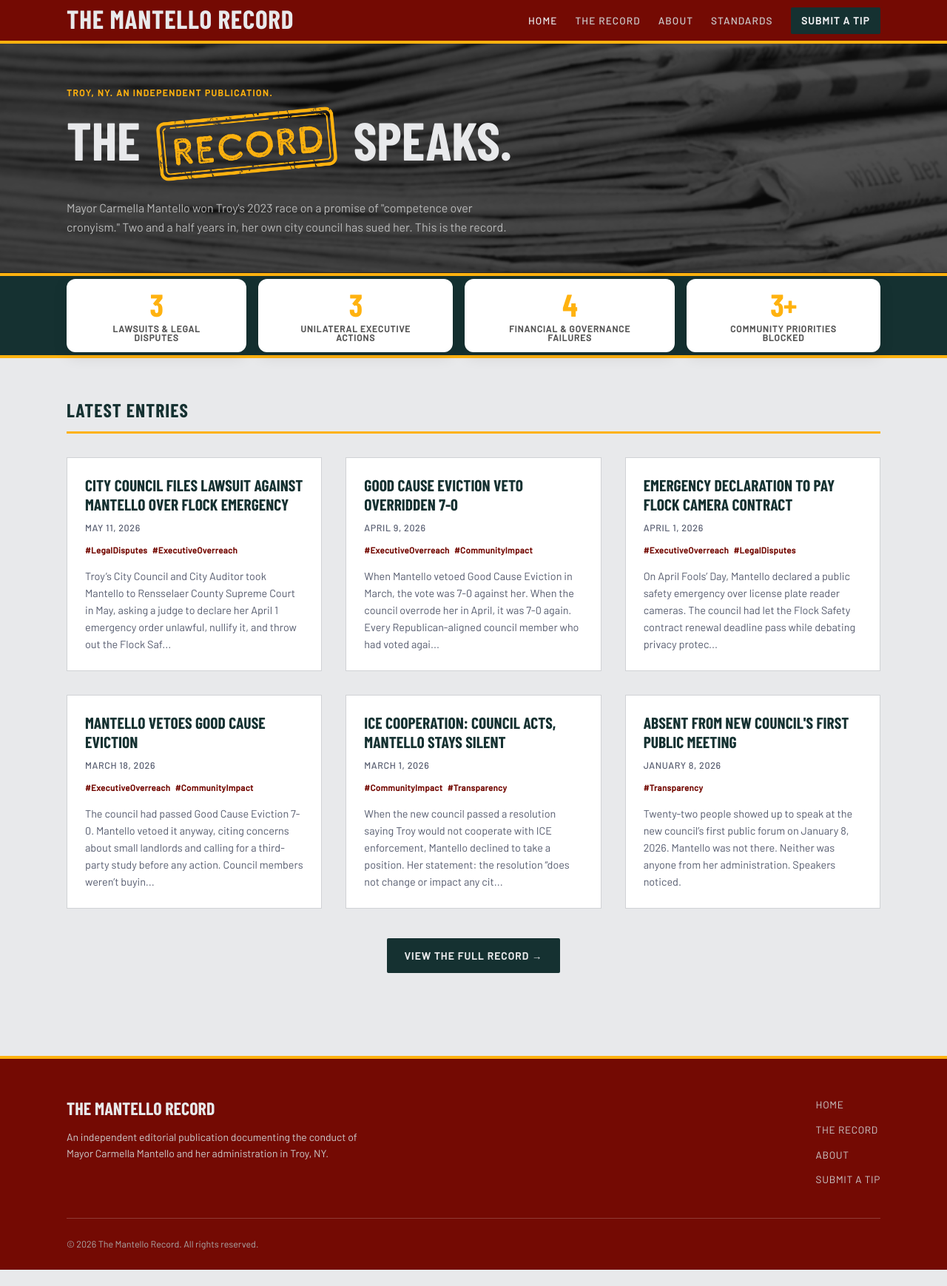
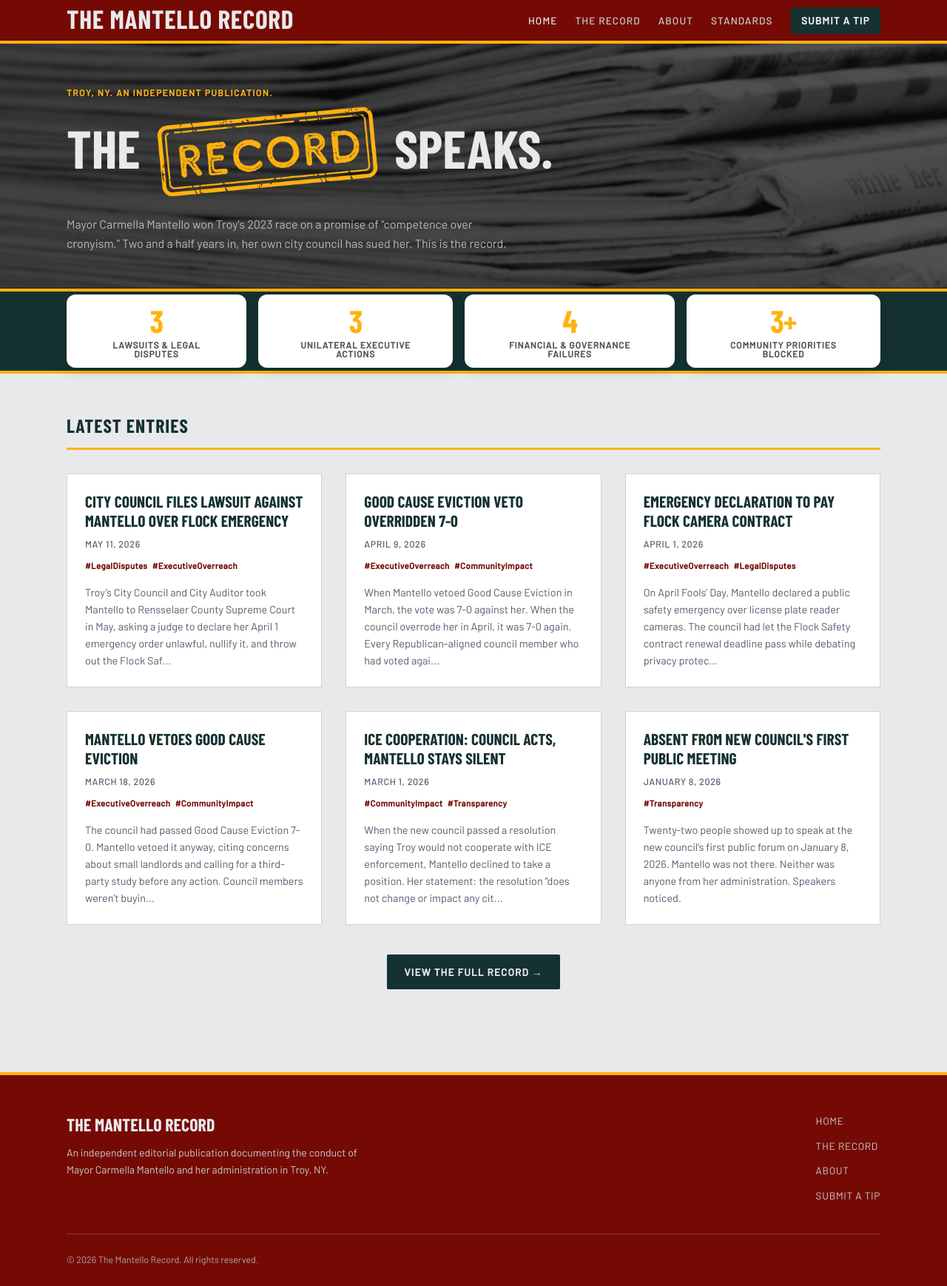
Before and after one commit to MdevitSEC/the-mantello-record, a Jekyll site: the page built from index.html, in a window 1280 px wide. Shown: the whole page at 74% size. Built offline with Jekyll 4.4.1, drawn with Linux system fonts in a browser that asks for light colours; some web fonts are replaced; before the commit the page ends 1716 px from its top, so only the background shows below that.

Commit message:
Increase hero record.png size to 1.7em
Co-Authored-By: Claude Sonnet 4.6 <noreply@anthropic.com>

```diff
--- a/assets/css/main.scss
+++ b/assets/css/main.scss
@@ -139,7 +139,7 @@ img { max-width: 100%; display: block; }
 .hero-record-img {
   display: inline-block;
   vertical-align: middle;
-  height: 1.4em;
+  height: 1.7em;
   width: auto;
   position: relative;
   top: -0.05em;
```
